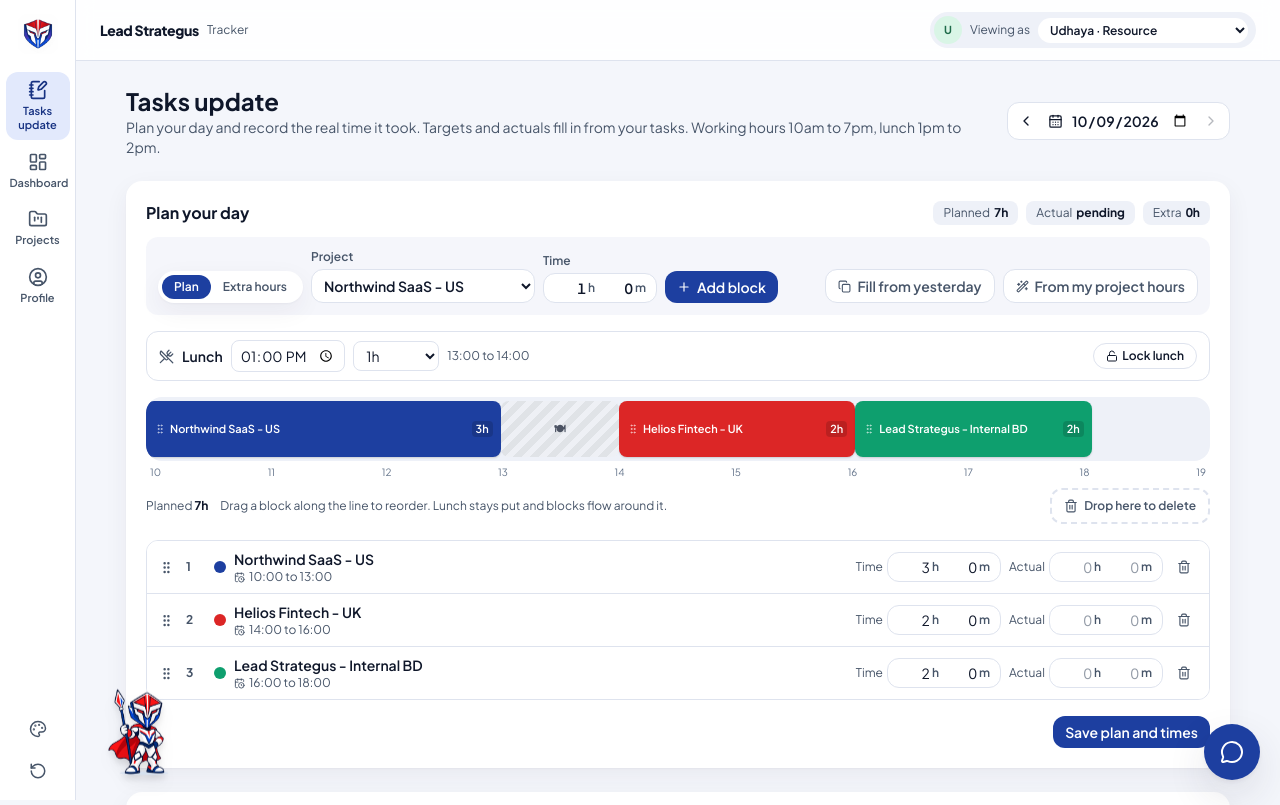
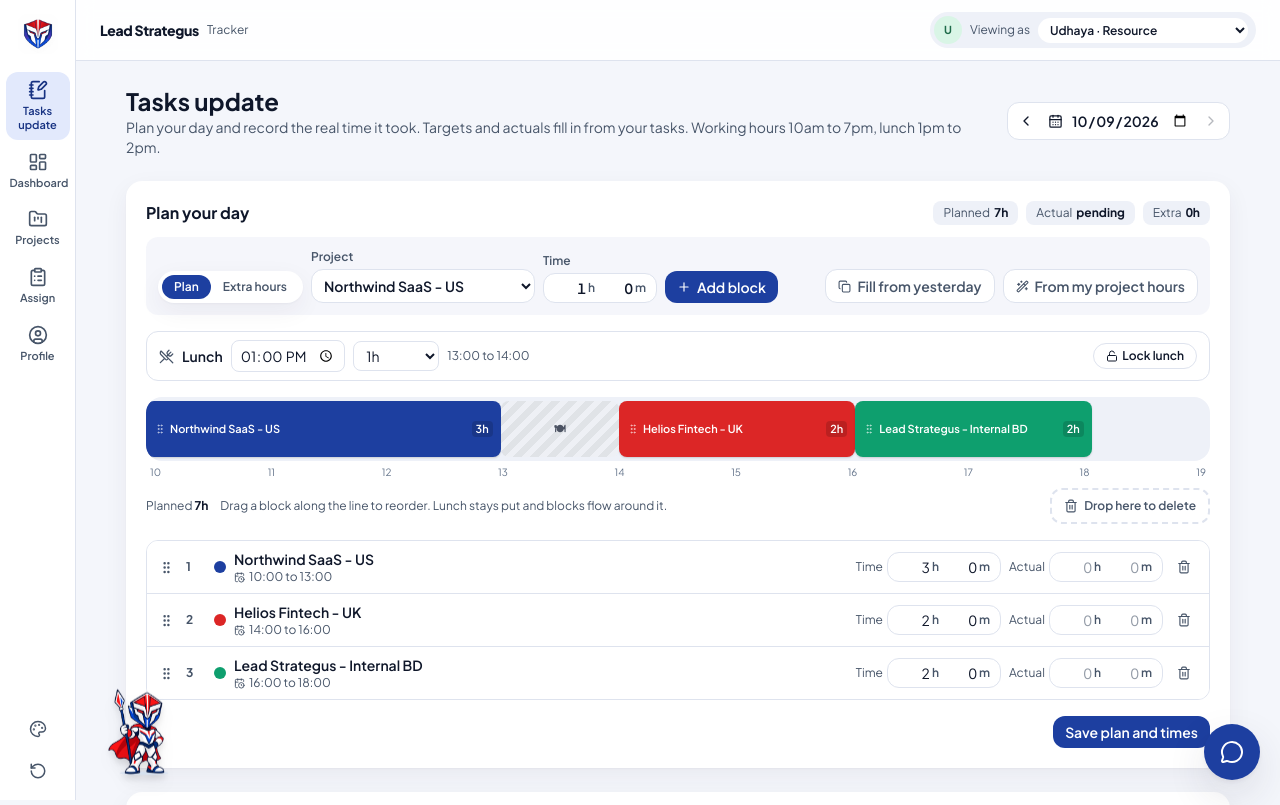
Before and after one commit to Abisho-George/Internal-tracker, a React (Vite) app: page /#/daily in a window 1280 px wide. Shown: the top 805 px of the page. Built offline with nearby package versions, Linux system fonts and the light colour scheme.

Commit message:
Assign tab for everyone: team members can assign within their own projects
Co-Authored-By: Claude Opus 5.5 <noreply@anthropic.com>
Claude-Session: https://claude.ai/code/session_0129dKpa4kJZSQ9aBALJBRfh

```diff
--- a/src/v2/App.tsx
+++ b/src/v2/App.tsx
@@ -2,7 +2,7 @@ import { Component, useEffect, useRef, useState, type ReactNode } from 'react';
 import { HashRouter, NavLink, Navigate, Route, Routes, useNavigate } from 'react-router-dom';
 import { Bell, ClipboardList, FolderKanban, LayoutDashboard, MessageCircle, RotateCcw, NotebookPen, Palette, Settings, UserCircle, Users } from 'lucide-react';
 import { Toaster, toast } from '@/components';
-import { canManage, isLeadRole, PEOPLE, PERSONAS } from './data';
+import { isLeadRole, PEOPLE, PERSONAS } from './data';
 import { nameOf, push, useStore } from './store';
 import { FunLayer, Mascot, ThemeApplier, ThemeMenu } from './theme';
 import { Avatar, Btn, Card, cx } from './ui';
@@ -50,7 +50,7 @@ function useLiveNotices() {
 }
 
 function Shell() {
-  const { me, notices, projects, setMe, reset } = useStore();
+  const { me, notices, setMe, reset } = useStore();
   const person = PEOPLE.find((p) => p.id === me)!;
   const [chatOpen, setChatOpen] = useState(false);
   const [setupOpen, setSetupOpen] = useState(false);
@@ -61,8 +61,7 @@ function Shell() {
 
   const lead = isLeadRole(person.role);
   // Resources and PMs share one view; Assign appears once they own or help run (admin) an approved project.
-  const ownsProject = projects.some((p) => canManage(p, me) && p.status === 'active');
-  const navItems: NavItem[] = [...(lead ? [DASH, PROJECTS, ASSIGN, PEOPLE_NAV] : ownsProject ? [DASH, PROJECTS, ASSIGN] : [DASH, PROJECTS]), PROFILE];
+  const navItems: NavItem[] = [...(lead ? [DASH, PROJECTS, ASSIGN, PEOPLE_NAV] : [DASH, PROJECTS, ASSIGN]), PROFILE];
   const rail = [
     { to: '/daily', label: 'Tasks update', icon: NotebookPen, badge: 0 },
     ...navItems.map((n) => ({ ...n, badge: 0 })),
@@ -116,7 +115,7 @@ function Shell() {
             <Route path="/projects" element={lead ? <LeadProjects /> : <Projects />} />
             <Route path="/daily" element={lead ? <TeamDaily /> : <DailyUpdate />} />
             <Route path="/profile" element={<Profile />} />
-            {(lead || ownsProject) && <Route path="/assign" element={<Assign key={me} />} />}
+            <Route path="/assign" element={<Assign key={me} />} />
             {lead && <Route path="/people" element={<People />} />}
             {lead && <Route path="/people/:id" element={<PersonPage />} />}
             <Route path="*" element={<Navigate to="/" replace />} />
--- a/src/v2/pages/Assign.tsx
+++ b/src/v2/pages/Assign.tsx
@@ -99,11 +99,12 @@ let cartKey = 0;
 export default function Assign() {
   const { me, tasks, projects, assignMany } = useStore();
   const lead = isLeadRole(PEOPLE.find((p) => p.id === me)?.role);
-  // Owners, project admins, managers and founders can assign on a project.
-  const choices = projects.filter((p) => p.status === 'active' && canManage(p, me));
+  // Owners, project admins, managers and founders can assign on a project; team members can assign within their own projects (to teammates or themselves).
+  const choices = projects.filter((p) => p.status === 'active' && (canManage(p, me) || p.teamIds.includes(me)));
   const [projectId, setProjectId] = useState(choices[0]?.id ?? '');
   const project = choices.find((p) => p.id === projectId) ?? choices[0];
-  const people = PEOPLE.filter((p) => p.id !== me && p.role !== 'founder' && (lead || project?.teamIds.includes(p.id)));
+  const manager = !!project && canManage(project, me);
+  const people = PEOPLE.filter((p) => (p.id !== me || !manager) && p.role !== 'founder' && (lead || project?.teamIds.includes(p.id) || (!manager && p.id === me)));
   const [assigneeId, setAssigneeId] = useState('');
   const [typeId, setTypeId] = useState('l1');
   const [variant, setVariant] = useState('Personalised');
--- a/src/v2/store.ts
+++ b/src/v2/store.ts
@@ -703,7 +703,7 @@ export const useStore = create<Data & Actions>()(
         if (!(a.qty > 0)) throw new Error('Quantity must be at least 1.');
         if (!(a.targetMinutes > 0)) throw new Error('Target time must be at least 1 minute.');
         const p = findProject(a.projectId);
-        if (!canManage(p, me)) throw new Error(`Only the owner or an admin of ${p.name} can assign its tasks.`);
+        if (!canManage(p, me) && !p.teamIds.includes(me)) throw new Error(`Only people on ${p.name} can assign its tasks.`);
         if (p.status !== 'active') throw new Error(`${p.name} is still waiting for approval.`);
         let typeId = a.typeId;
         let cs = typeId === 'custom' ? findCustomStandard(p, a.customStandardId) ?? findCustomStandard(p, a.customName) : undefined;
```
